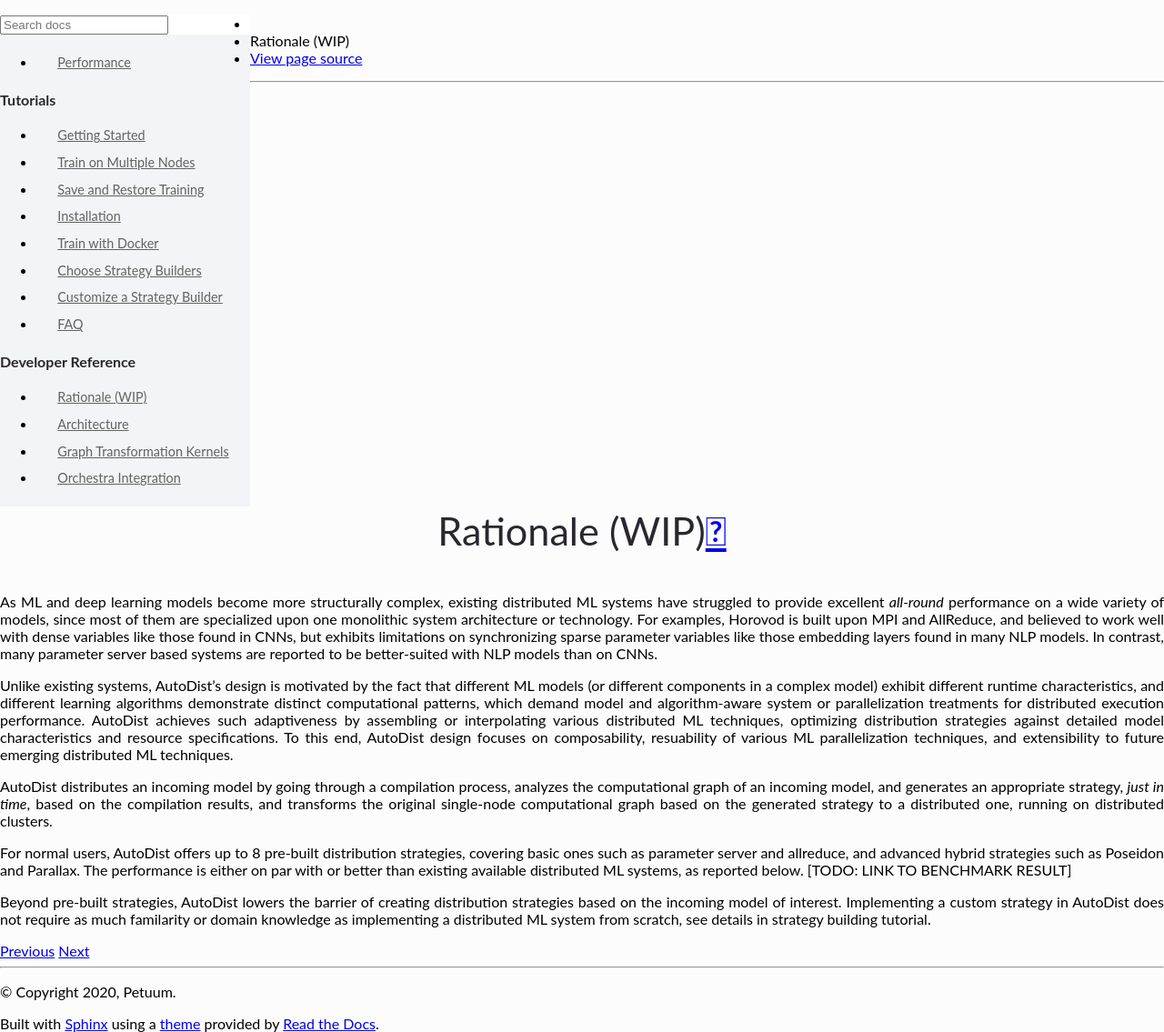
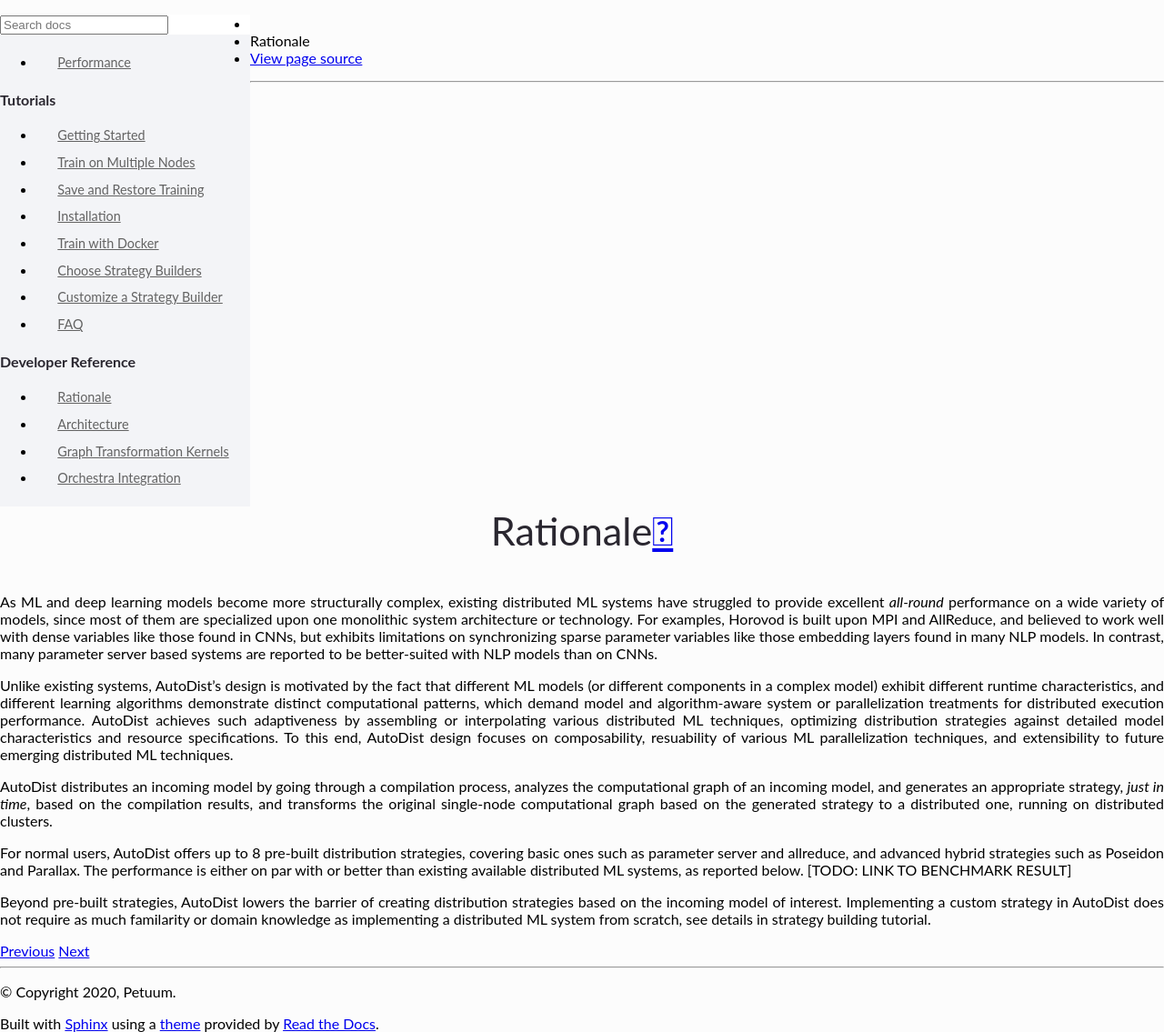
Before and after one commit to petuum/autodist, a Sphinx documentation site: the page built from docs/design/rationale.md, in a window 1280 px wide. Shown: the whole page at 91% size. Built offline with Sphinx 7.4.7 and the Read the Docs theme 2.0.0, drawn with Linux system fonts in a browser that asks for light colours; pages that are not in the unit, such as notebooks, are missing from menus; the version number could not be read and is left out.

Commit message:
init the edit branch

```diff
--- a/docs/design/rationale.md
+++ b/docs/design/rationale.md
@@ -1,4 +1,4 @@
-# Rationale (WIP)
+# Rationale
 
 As ML and deep learning models become more structurally complex, existing distributed ML systems have struggled to provide
 excellent _all-round_ performance on a wide variety of models, since most of them are specialized upon one monolithic system architecture or technology.
```
